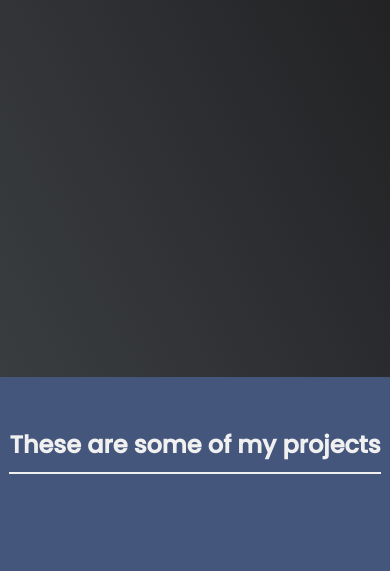
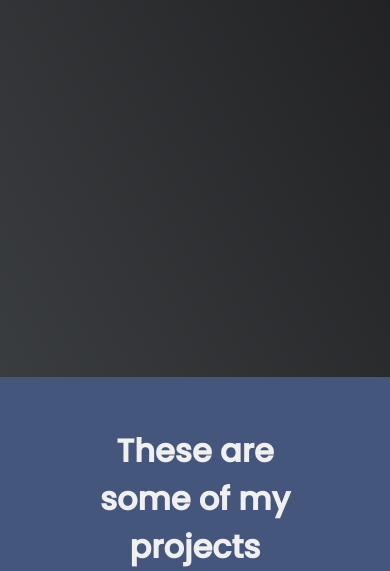
Before and after one commit to AlyssonPsilva/projects-freecodecamp, a plain HTML site: page fake-portfolio/index.html in a window 390 px wide. Shown: the part 467-1038 px from the top of the page. Drawn offline with Linux system fonts and the light colour scheme.

Commit message:
mobile media query ajusted

```diff
--- a/fake-portfolio/styles.css
+++ b/fake-portfolio/styles.css
@@ -266,7 +266,13 @@ footer a{
     color: var(--main-white);
 }
 /*media queries*/
-
+@media screen and (min-width: 320px) and (max-width: 425px){
+    #projects-tittle{
+        font-size: x-large;
+        text-align: center;
+        max-width: 250px;
+    }
+}
 @media screen and (max-width: 768px){
     body{
         background-size: cover;
@@ -289,7 +295,8 @@ footer a{
         font-size: x-large;
     }
     #projects-tittle{
-        font-size: x-large;
+        font-size: xx-large;
+
     }
     #projects-grid{
         display: flex;
```
